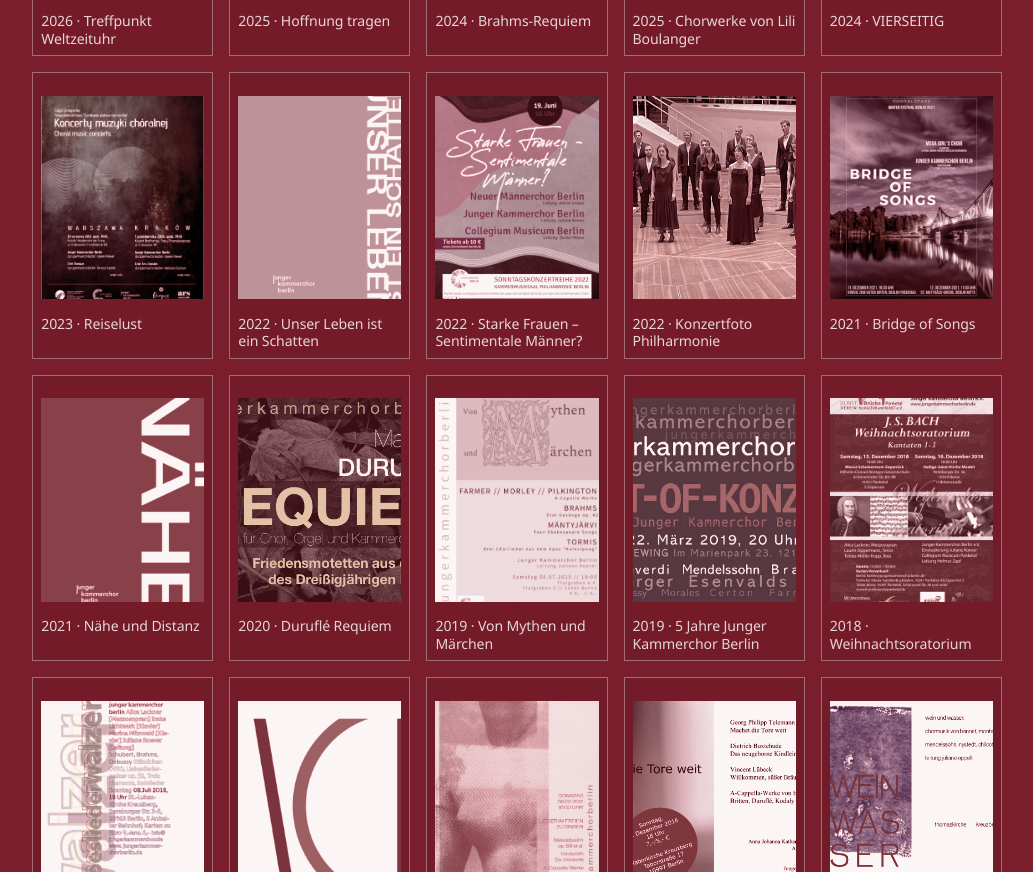
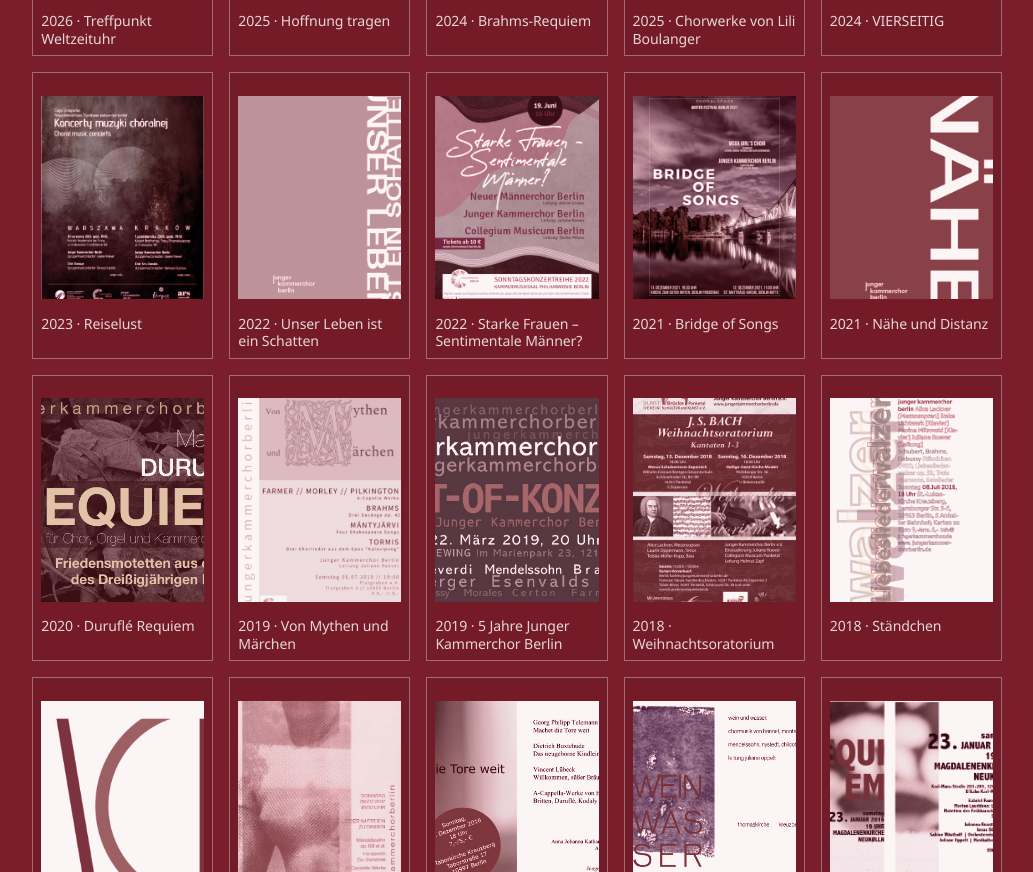
Before and after one commit to minthemiddle/jkb, a website: page konzerte.html in a window 1280 px wide. Shown: the part 3793-4665 px from the top of the page, without its empty margins (123-1156 px from the left). Drawn offline with Linux system fonts and the light colour scheme.

Commit message:
Reformat: Text

```diff
--- a/konzerte.html
+++ b/konzerte.html
@@ -267,10 +267,6 @@
                         alt="Plakat Starke Frauen – Sentimentale Männer">
                     <figcaption>2022 · Starke Frauen – Sentimentale Männer?</figcaption>
                 </figure>
-                <figure><img loading="lazy" decoding="async" src="images/2022-philharmonie.jpeg"
-                        alt="Konzertfoto Philharmonie 2022">
-                    <figcaption>2022 · Konzertfoto Philharmonie</figcaption>
-                </figure>
                 <figure><img loading="lazy" decoding="async" src="images/2021-bridge-of-songs.png"
                         alt="Plakat Bridge of Songs">
                     <figcaption>2021 · Bridge of Songs</figcaption>
```
Also changed, not shown: index.html (+2 -1 lines).
